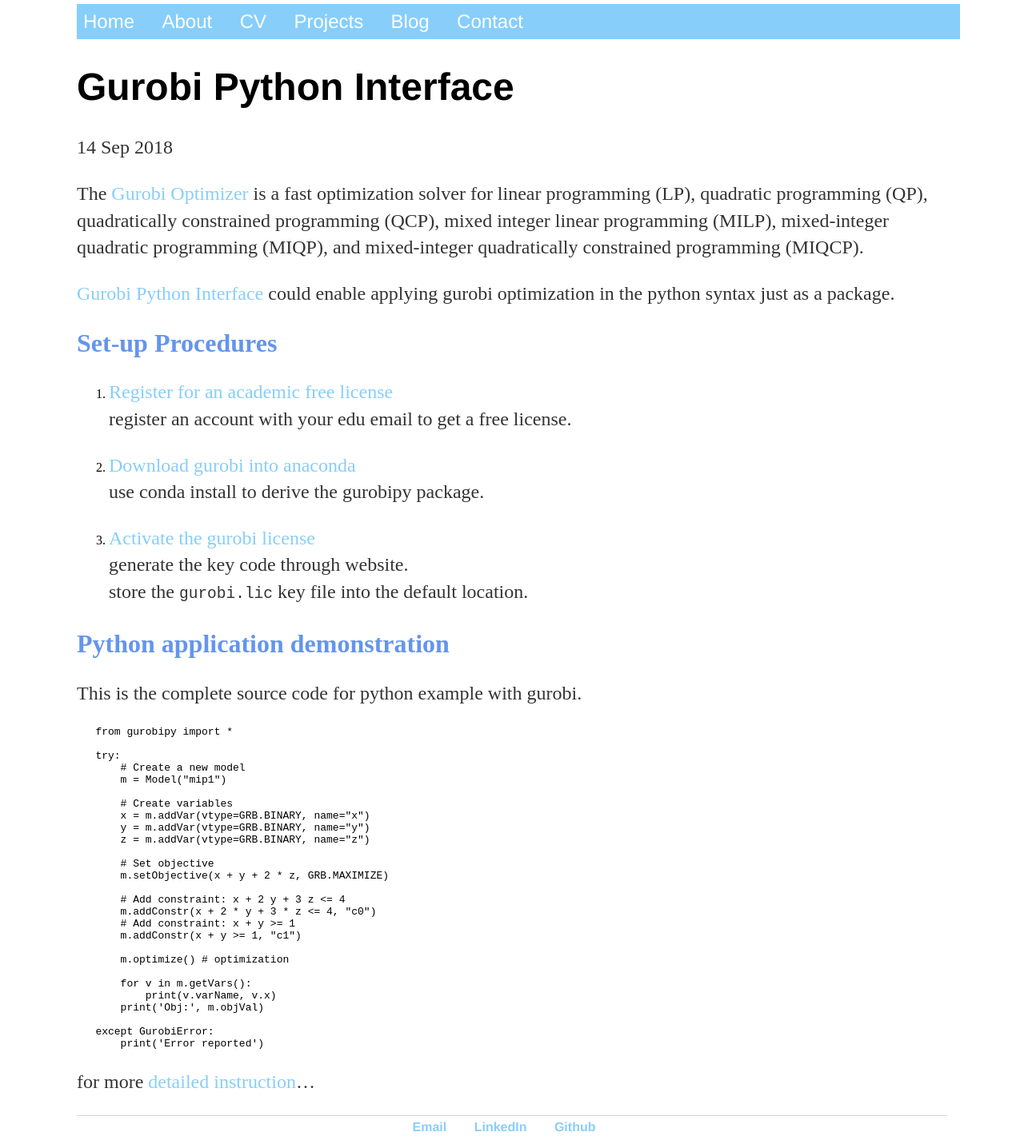
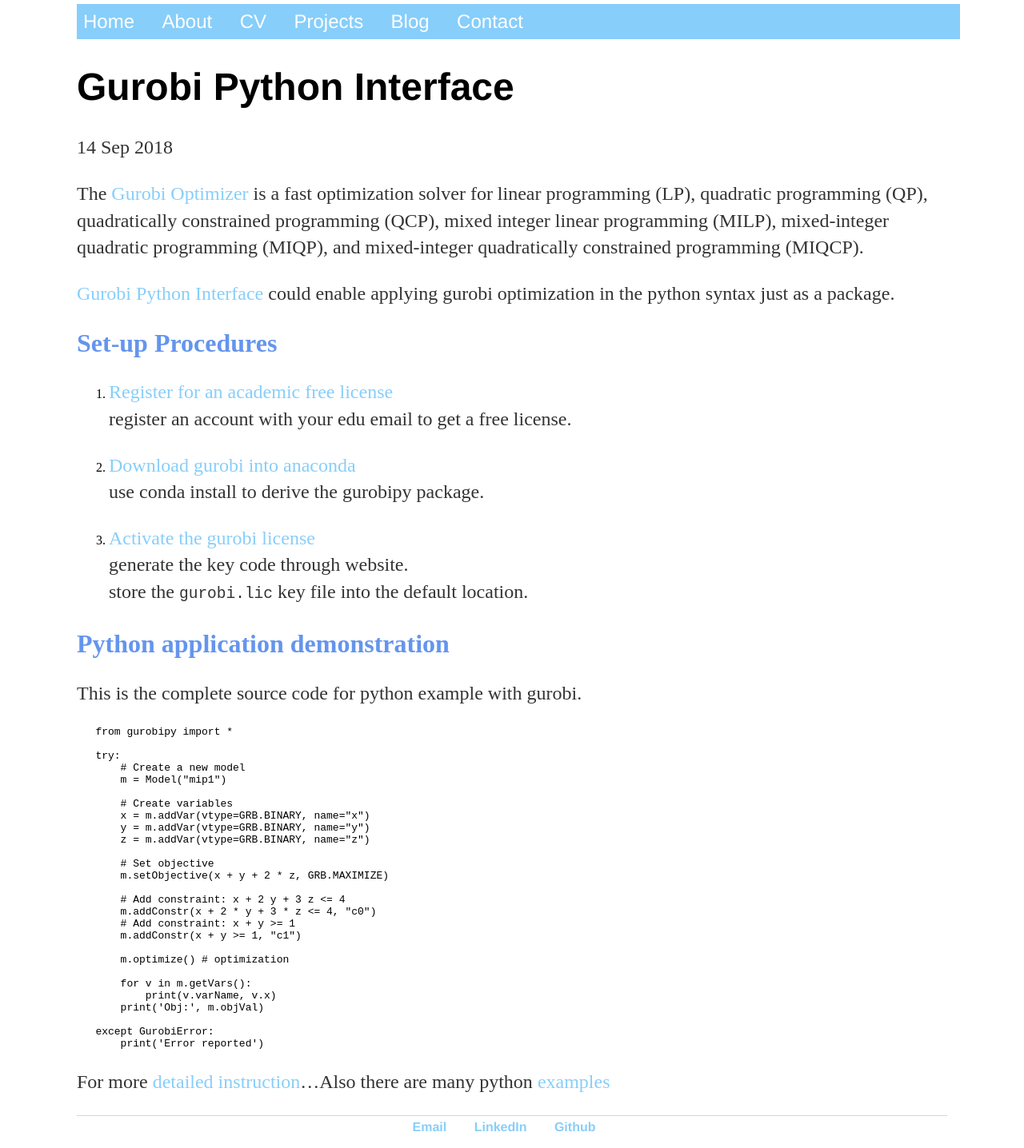
Before and after one commit to xiaohui-victor-li/xiaohui-victor-li.github.io, a Jekyll site: the page built from _posts/2018-09-14-gurobi.md, in a window 1280 px wide. Shown: the whole page at 80% size. Built offline with Jekyll 4.4.1, drawn with Linux system fonts in a browser that asks for light colours.

Commit message:
Update 2018-09-14-gurobi.md

```diff
--- a/_posts/2018-09-14-gurobi.md
+++ b/_posts/2018-09-14-gurobi.md
@@ -56,4 +56,4 @@
        print('Error reported')
 </pre>
 
-for more [detailed instruction](https://www.gurobi.com/documentation/8.0/quickstart_windows/py_example_mip1_py.html)...
+For more [detailed instruction](https://www.gurobi.com/documentation/8.0/quickstart_windows/py_example_mip1_py.html)...Also there are many python [examples](https://www.gurobi.com/documentation/8.0/examples/python_examples.html)
```
